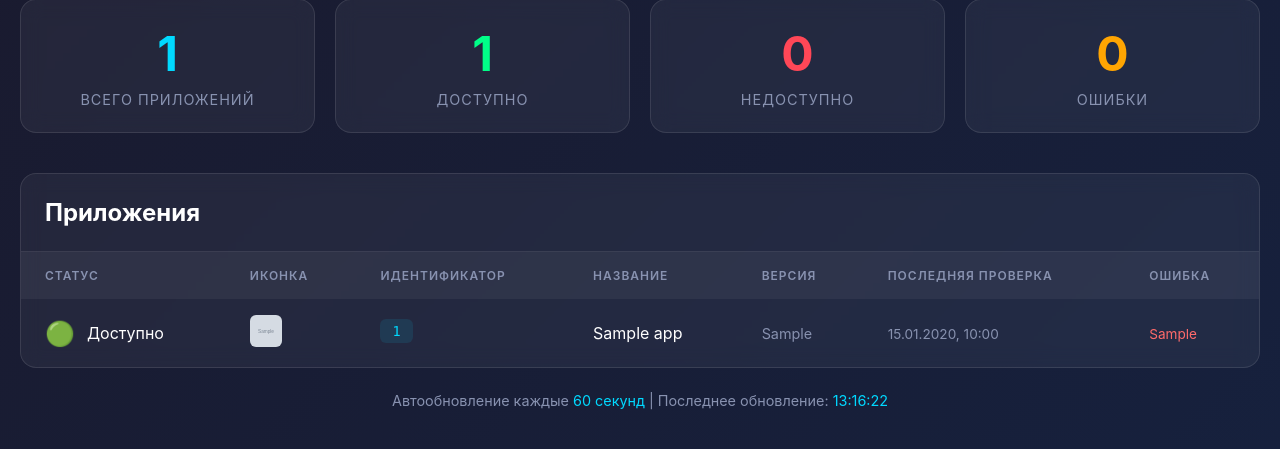
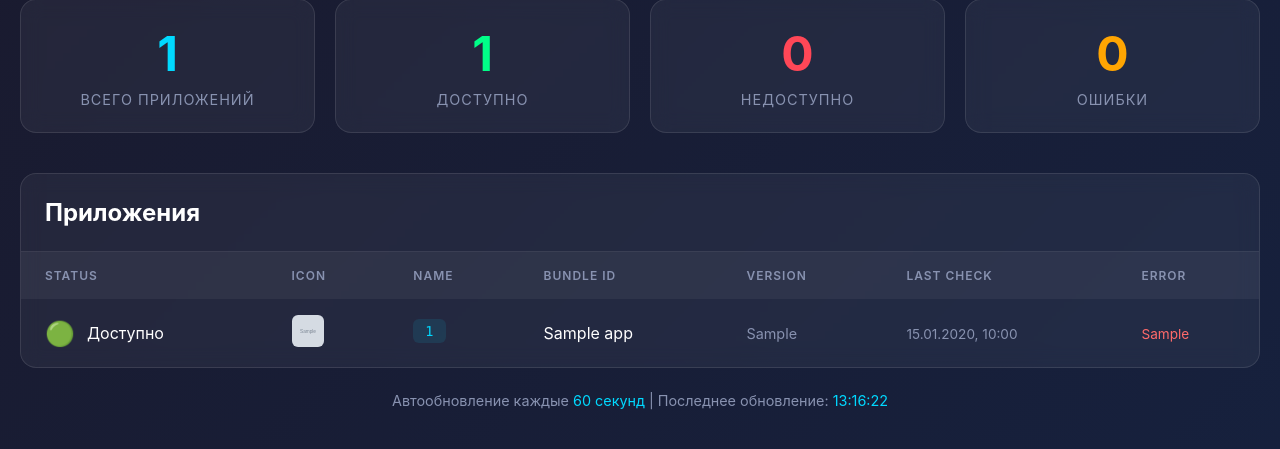
Before and after one commit to grinevoleg/n1mobmonitor, a FastAPI app: page /dashboard in a window 1280 px wide. Shown: the part 231-680 px from the top of the page. Run offline with FastAPI, Linux system fonts and the light colour scheme; tables that the repository leaves empty hold one stand-in row (values such as "Sample post"); grey boxes marked "Sample" are stand-in pictures.

Commit message:
Translate entire UI to English
- Dashboard: Full English translation
- Alerts: Full English translation
- Settings: Full English translation
- Reorder dashboard columns: Status → Icon → Name → Bundle ID → Version → Last Check → Error
- Name is now 3rd column (after Status and Icon)
- All tooltips and messages in English

Co-authored-by: Qwen-Coder <qwen-coder@alibabacloud.com>

```diff
--- a/app/templates/dashboard.html
+++ b/app/templates/dashboard.html
@@ -285,13 +285,13 @@
             <table>
                 <thead>
                     <tr>
-                        <th>Статус</th>
-                        <th>Иконка</th>
-                        <th>Идентификатор</th>
-                        <th>Название</th>
-                        <th>Версия</th>
-                        <th>Последняя проверка</th>
-                        <th>Ошибка</th>
+                        <th>Status</th>
+                        <th>Icon</th>
+                        <th>Name</th>
+                        <th>Bundle ID</th>
+                        <th>Version</th>
+                        <th>Last Check</th>
+                        <th>Error</th>
                     </tr>
                 </thead>
                 <tbody id="apps-body">
@@ -395,7 +395,7 @@
         // Автообновление каждые 60 секунд
         setInterval(updateDashboard, 60000);
 
-        // Копирование Bundle ID по клику
+        // Копирование Идентификатор по клику
         document.addEventListener('click', function(e) {
             if (e.target.classList.contains('bundle-id')) {
                 const fullId = e.target.getAttribute('data-full');
```
Also changed, not shown: app/templates/alerts.html (+6 -6 lines), app/templates/settings.html (+22 -22 lines).
